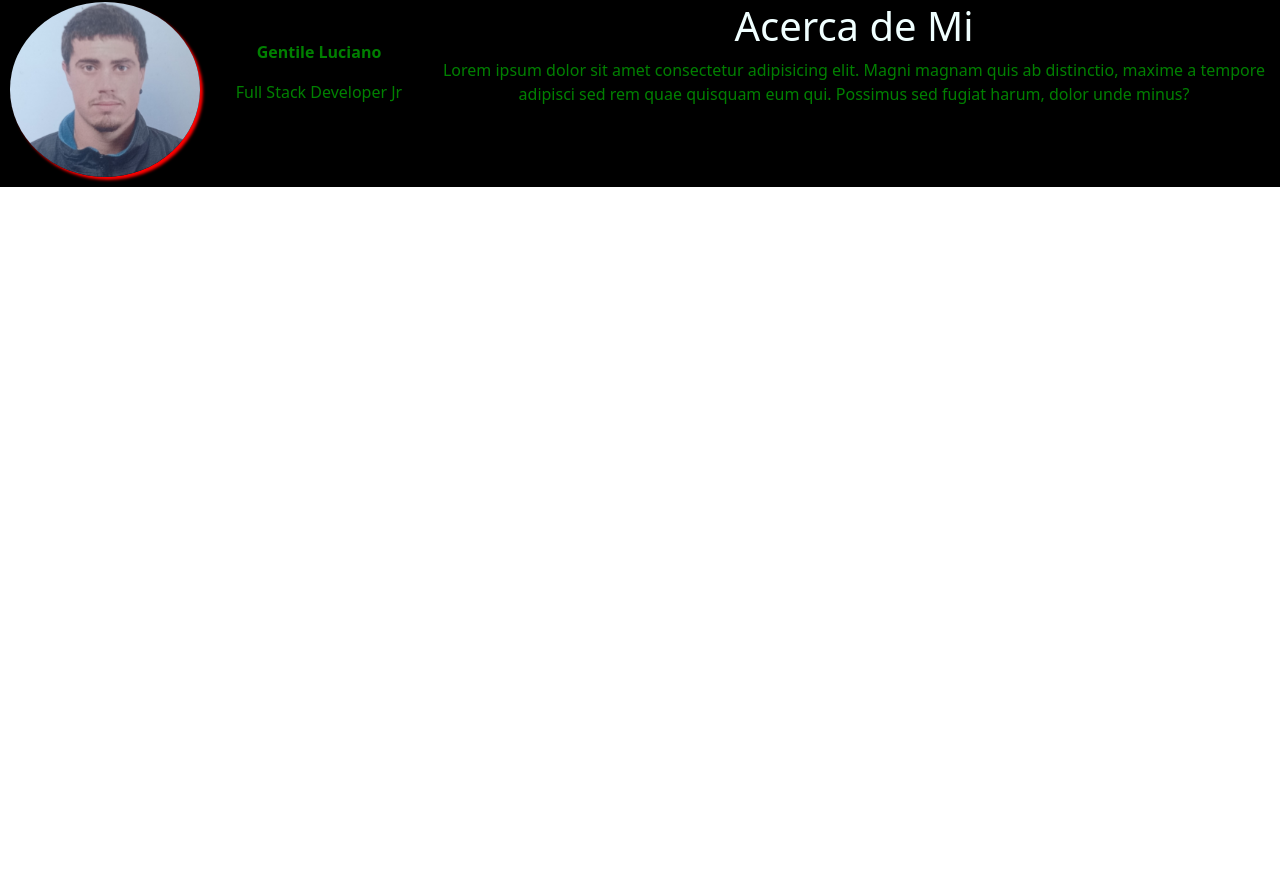
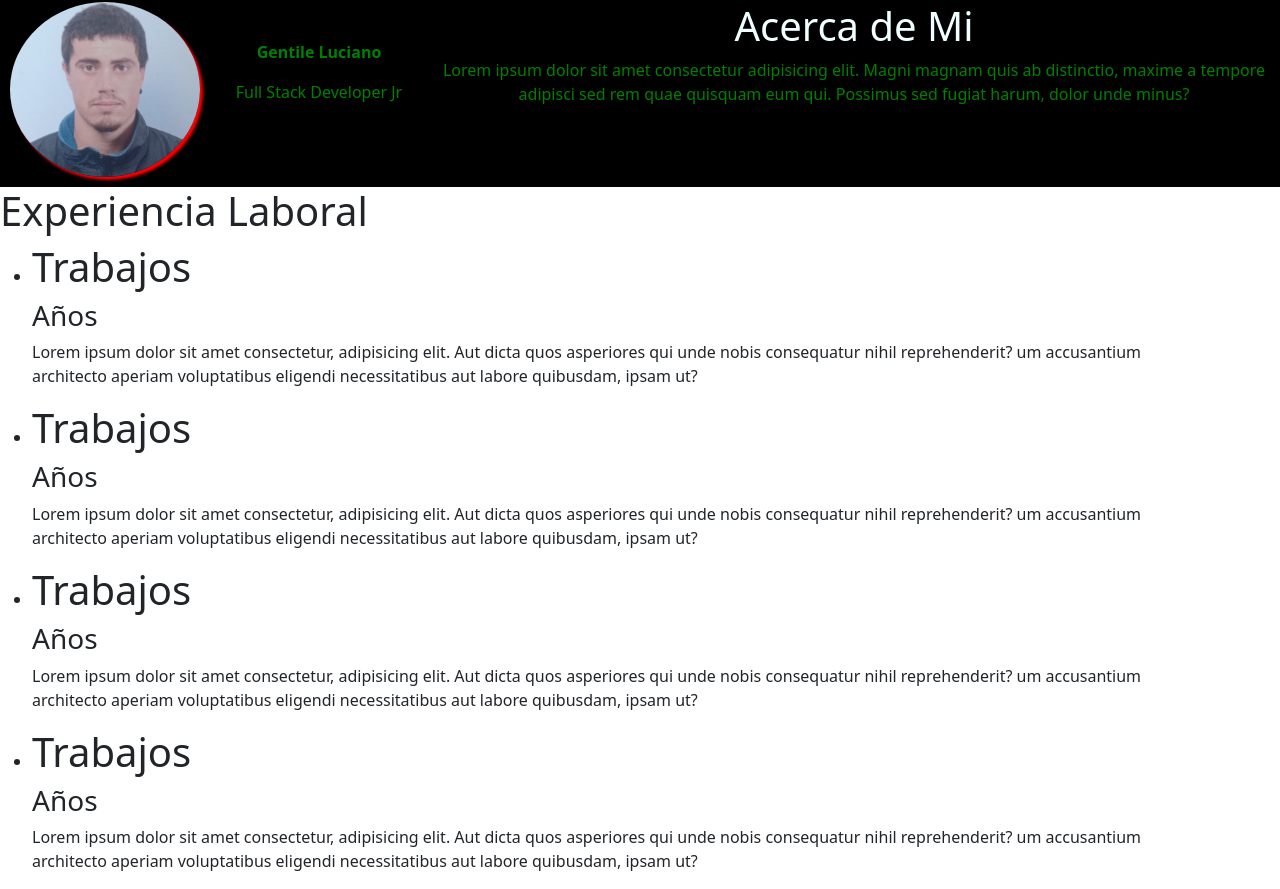
Before and after one commit to GentiLuc/Proyecto_Gentile, an Angular app in the folder Proyecto_Gentile/: page / in a window 1280 px wide. Shown: the part 700-1589 px from the top of the page. Before the commit the page ends 887 px from the top, so only its background shows below. Built offline with nearby package versions, Linux system fonts and the light colour scheme.

Commit message:
agrego exp

```diff
--- a/Proyecto_Gentile/src/app/app.component.html
+++ b/Proyecto_Gentile/src/app/app.component.html
@@ -1,2 +1,3 @@
 <app-header></app-header>
 <app-acerca-de></app-acerca-de>
+<app-experiencia></app-experiencia>
--- a/Proyecto_Gentile/src/app/app.module.ts
+++ b/Proyecto_Gentile/src/app/app.module.ts
@@ -8,6 +8,7 @@ import { LogoYPComponent } from './components/logo-yp/logo-yp.component';
 import { SocialComponent } from './components/social/social.component';
 import { BannerComponent } from './components/banner/banner.component';
 import { AcercaDeComponent } from './components/acerca-de/acerca-de.component';
+import { ExperienciaComponent } from './components/experiencia/experiencia.component';
 
 @NgModule({
   declarations: [
@@ -16,7 +17,8 @@ import { AcercaDeComponent } from './components/acerca-de/acerca-de.component';
     LogoYPComponent,
     SocialComponent,
     BannerComponent,
-    AcercaDeComponent
+    AcercaDeComponent,
+    ExperienciaComponent
   ],
   imports: [
     BrowserModule,
--- /dev/null
+++ b/Proyecto_Gentile/src/app/components/experiencia/experiencia.component.html
@@ -0,0 +1,48 @@
+<div class="row">
+    <h1>Experiencia Laboral</h1>
+    <div class="col-lg-11">
+        <ul>
+            <li>
+                <h1>Trabajos</h1><h3>Años</h3>
+            </li>
+            <p>Lorem ipsum dolor sit amet consectetur, adipisicing elit.
+                 Aut dicta quos asperiores qui unde nobis consequatur nihil reprehenderit?
+                 um accusantium architecto aperiam voluptatibus eligendi necessitatibus aut labore quibusdam,
+                  ipsam ut?</p>
+        </ul>
+    </div>
+    <div class="col-lg-11">
+        <ul>
+            <li>
+                <h1>Trabajos</h1><h3>Años</h3>
+            </li>
+            <p>Lorem ipsum dolor sit amet consectetur, adipisicing elit.
+                 Aut dicta quos asperiores qui unde nobis consequatur nihil reprehenderit?
+                 um accusantium architecto aperiam voluptatibus eligendi necessitatibus aut labore quibusdam,
+                  ipsam ut?</p>
+        </ul>
+    </div>
+    <div class="col-lg-11">
+        <ul>
+            <li>
+                <h1>Trabajos</h1><h3>Años</h3>
+            </li>
+            <p>Lorem ipsum dolor sit amet consectetur, adipisicing elit.
+                 Aut dicta quos asperiores qui unde nobis consequatur nihil reprehenderit?
+                 um accusantium architecto aperiam voluptatibus eligendi necessitatibus aut labore quibusdam,
+                  ipsam ut?</p>
+        </ul>
+    </div>
+    <div class="col-lg-11">
+        <ul>
+            <li>
+                <h1>Trabajos</h1><h3>Años</h3>
+            </li>
+            <p>Lorem ipsum dolor sit amet consectetur, adipisicing elit.
+                 Aut dicta quos asperiores qui unde nobis consequatur nihil reprehenderit?
+                 um accusantium architecto aperiam voluptatibus eligendi necessitatibus aut labore quibusdam,
+                  ipsam ut?</p>
+        </ul>
+    </div>
+
+</div>
--- /dev/null
+++ b/Proyecto_Gentile/src/app/components/experiencia/experiencia.component.ts
@@ -0,0 +1,15 @@
+import { Component, OnInit } from '@angular/core';
+
+@Component({
+  selector: 'app-experiencia',
+  templateUrl: './experiencia.component.html',
+  styleUrls: ['./experiencia.component.css']
+})
+export class ExperienciaComponent implements OnInit {
+
+  constructor() { }
+
+  ngOnInit(): void {
+  }
+
+}
```
Also changed, not shown: Proyecto_Gentile/src/app/components/experiencia/experiencia.component.css (added), 1 other file (tests, documents, lock files or other folders).
